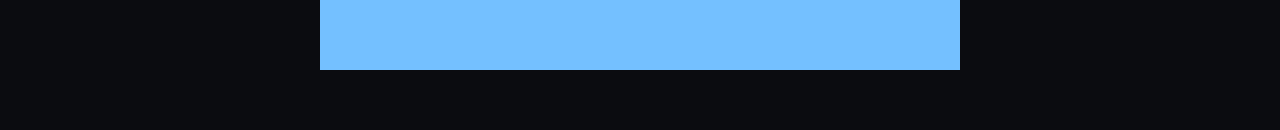
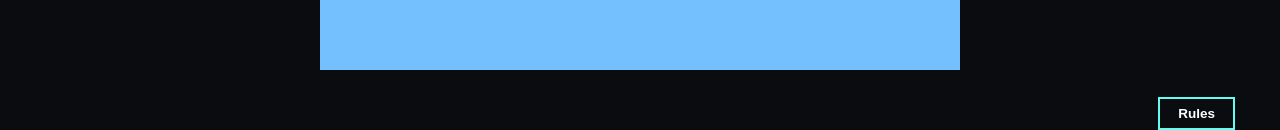
Before and after one commit to JonasAnn/Rispy, a website: page client/index.html in a window 1280 px wide. Shown: the part 916-1046 px from the top of the page. Before the commit the page ends 986 px from the top, so only its background shows below. Drawn offline with Linux system fonts and the light colour scheme.

Commit message:
Feat: playing page

```diff
--- a/client/index.html
+++ b/client/index.html
@@ -140,6 +140,11 @@
                0
             </p>
         </div>
+        <div class="playing__extra">
+            <a href="#rules" class="btn--rules--link"> <button class="btn btn--rules">
+                Rules
+             </button> </a>
+        </div>
     </section>
 </main>
 <script src="./js/app.js"></script>
--- a/client/sass/pages/_playing.scss
+++ b/client/sass/pages/_playing.scss
@@ -14,6 +14,10 @@
     &__house{
         align-items: flex-end;
         width: 50%;
+    }
+    &__extra{
+        text-align: right;
+        padding: 0 5rem;
     }
 }
 
```
Also changed, not shown: client/css/style.css.
